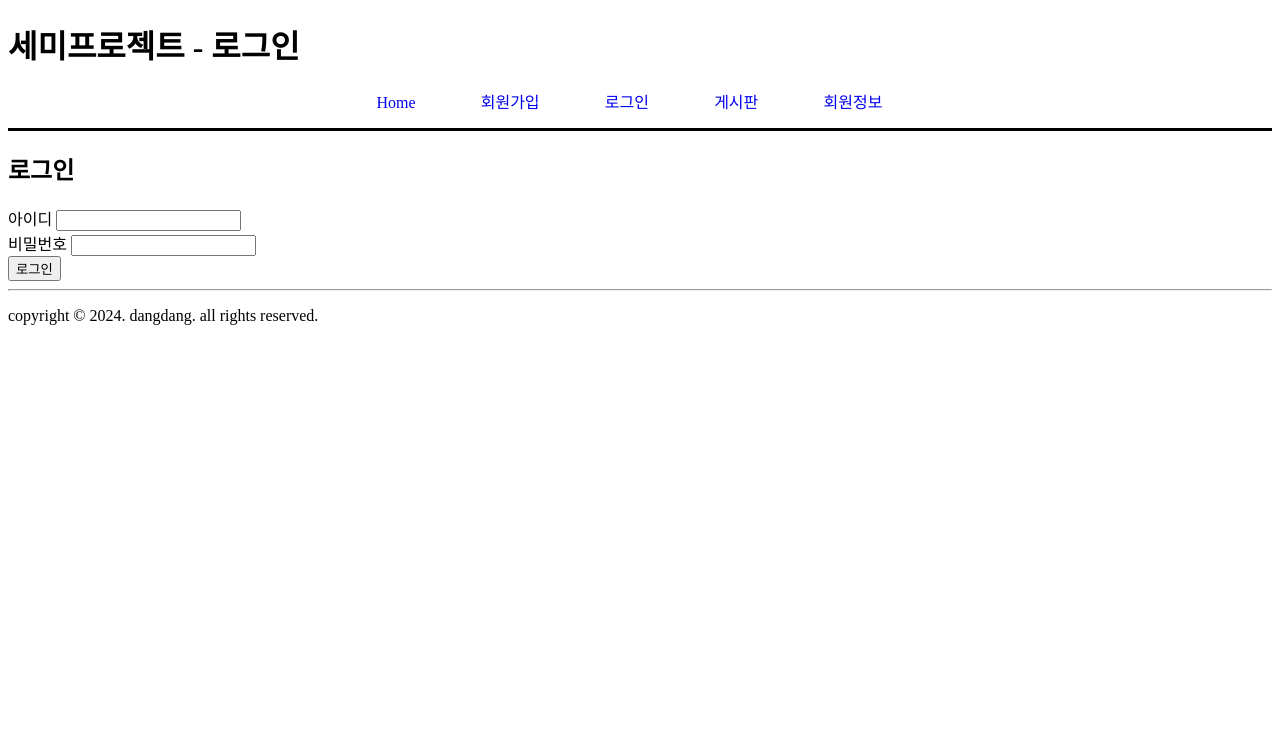
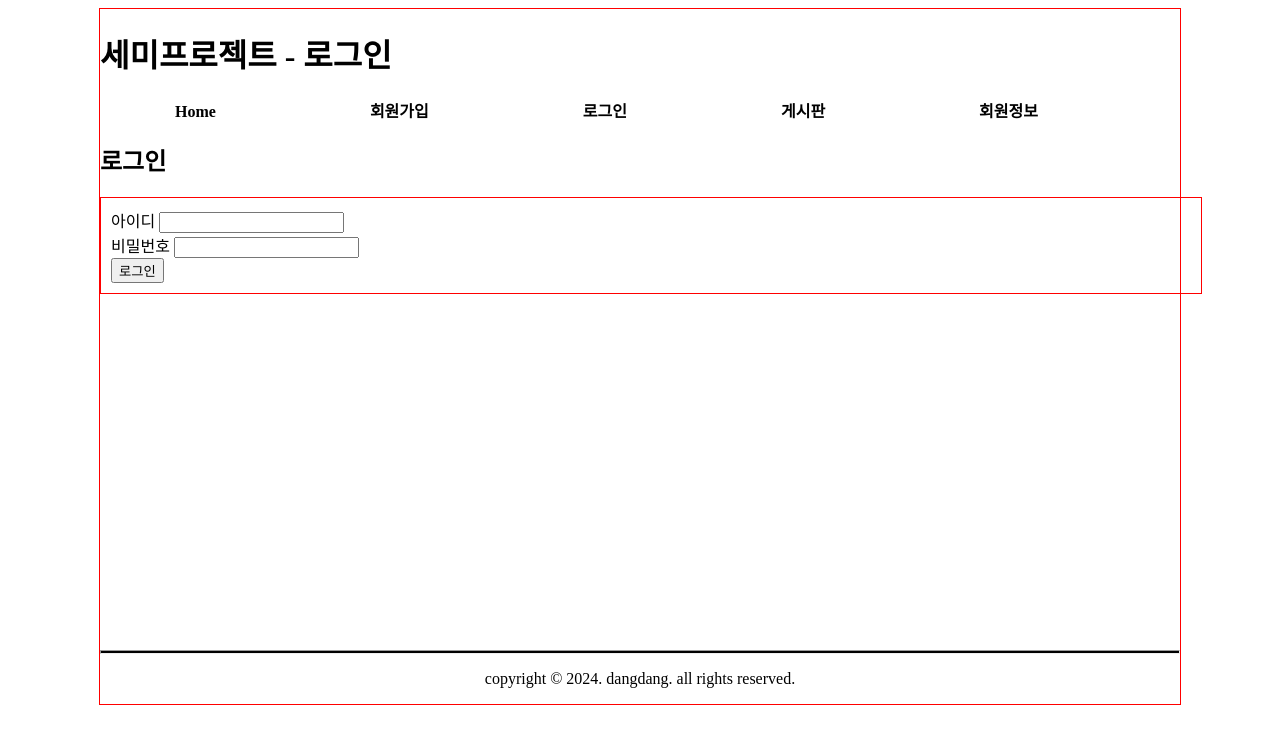
Before and after one commit to gongbu22/semiprojectv1, a FastAPI app: page /member/login in a window 1280 px wide. Shown: the top 744 px of the page. Run offline with FastAPI, Linux system fonts and the light colour scheme.

Commit message:
모든 페이지에 적용되는 전역 스타일 지정

```diff
--- a/views/static/css/nav.css
+++ /dev/null
@@ -1,15 +0,0 @@
-nav ul {
-    list-style-type: none;
-    border-bottom: solid;
-    padding-bottom: 15px;
-    text-align: center
-}
-
-nav ul li {
-    display: inline;
-    padding: 0;
-    margin-right : 5%;
-}
-
-nav ul li a:link { text-decoration: none }
-nav ul li a:visited { color: black; text-decoration: none }
--- /dev/null
+++ b/views/static/css/project.css
@@ -0,0 +1,14 @@
+#wrap { width: 1080px; border: 1px solid red;
+    margin: 0 auto }
+nav ul { list-style: none; padding: 0 }
+nav ul li { display: inline; padding: 0 75px }
+
+a:link { color: black; text-decoration: none; font-weight: bold }
+a:visited { color: black;}
+a:hover { color: hotpink; text-decoration: underline }
+a:active { color: red; }
+
+main { min-height: 500px }
+hr { height: 2px; background: black }
+
+footer p { text-align: center }
--- a/views/templates/board/list.html
+++ b/views/templates/board/list.html
@@ -3,7 +3,7 @@
 <head>
     <meta charset="UTF-8">
     <title>세미프로젝트</title>
-    <link rel="stylesheet" href="/static/css/nav.css" >
+    <link rel="stylesheet" href="/static/css/project.css" >
 </head>
 <body>
     <div id="wrap">
--- a/views/templates/board/modify.html
+++ b/views/templates/board/modify.html
@@ -3,7 +3,7 @@
 <head>
     <meta charset="UTF-8">
     <title>세미프로젝트</title>
-    <link rel="stylesheet" href="/static/css/nav.css" >
+    <link rel="stylesheet" href="/static/css/project.css" >
 </head>
 <body>
     <div id="wrap">
--- a/views/templates/board/view.html
+++ b/views/templates/board/view.html
@@ -3,7 +3,7 @@
 <head>
     <meta charset="UTF-8">
     <title>세미프로젝트</title>
-    <link rel="stylesheet" href="/static/css/nav.css" >
+    <link rel="stylesheet" href="/static/css/project.css" >
 </head>
 <body>
     <div id="wrap">
--- a/views/templates/board/write.html
+++ b/views/templates/board/write.html
@@ -3,7 +3,7 @@
 <head>
     <meta charset="UTF-8">
     <title>세미프로젝트</title>
-    <link rel="stylesheet" href="/static/css/nav.css" >
+    <link rel="stylesheet" href="/static/css/project.css" >
 </head>
 <body>
     <div id="wrap">
--- a/views/templates/index.html
+++ b/views/templates/index.html
@@ -3,7 +3,8 @@
 <head>
     <meta charset="UTF-8">
     <title>세미프로젝트</title>
-    <link rel="stylesheet" href="/static/css/nav.css" >
+    <link rel="stylesheet" href="/static/css/project.css" >
+
 </head>
 <body>
     <div id="wrap">
--- a/views/templates/member/join.html
+++ b/views/templates/member/join.html
@@ -3,7 +3,7 @@
 <head>
     <meta charset="UTF-8">
     <title>세미프로젝트</title>
-    <link rel="stylesheet" href="/static/css/nav.css" >
+    <link rel="stylesheet" href="/static/css/project.css" >
 </head>
 <body>
     <div id="wrap">
--- a/views/templates/member/login.html
+++ b/views/templates/member/login.html
@@ -3,7 +3,11 @@
 <head>
     <meta charset="UTF-8">
     <title>세미프로젝트</title>
-    <link rel="stylesheet" href="/static/css/nav.css" >
+    <link rel="stylesheet" href="/static/css/project.css" >
+    <style>
+        form { width: 100%; border: 1px solid red; padding: 10px }
+        footer { text-align: center }
+    </style>
 </head>
 <body>
     <div id="wrap">
--- a/views/templates/member/myinfo.html
+++ b/views/templates/member/myinfo.html
@@ -3,7 +3,7 @@
 <head>
     <meta charset="UTF-8">
     <title>세미프로젝트</title>
-    <link rel="stylesheet" href="/static/css/nav.css" >
+    <link rel="stylesheet" href="/static/css/project.css" >
 </head>
 <body>
     <div id="wrap">
```
